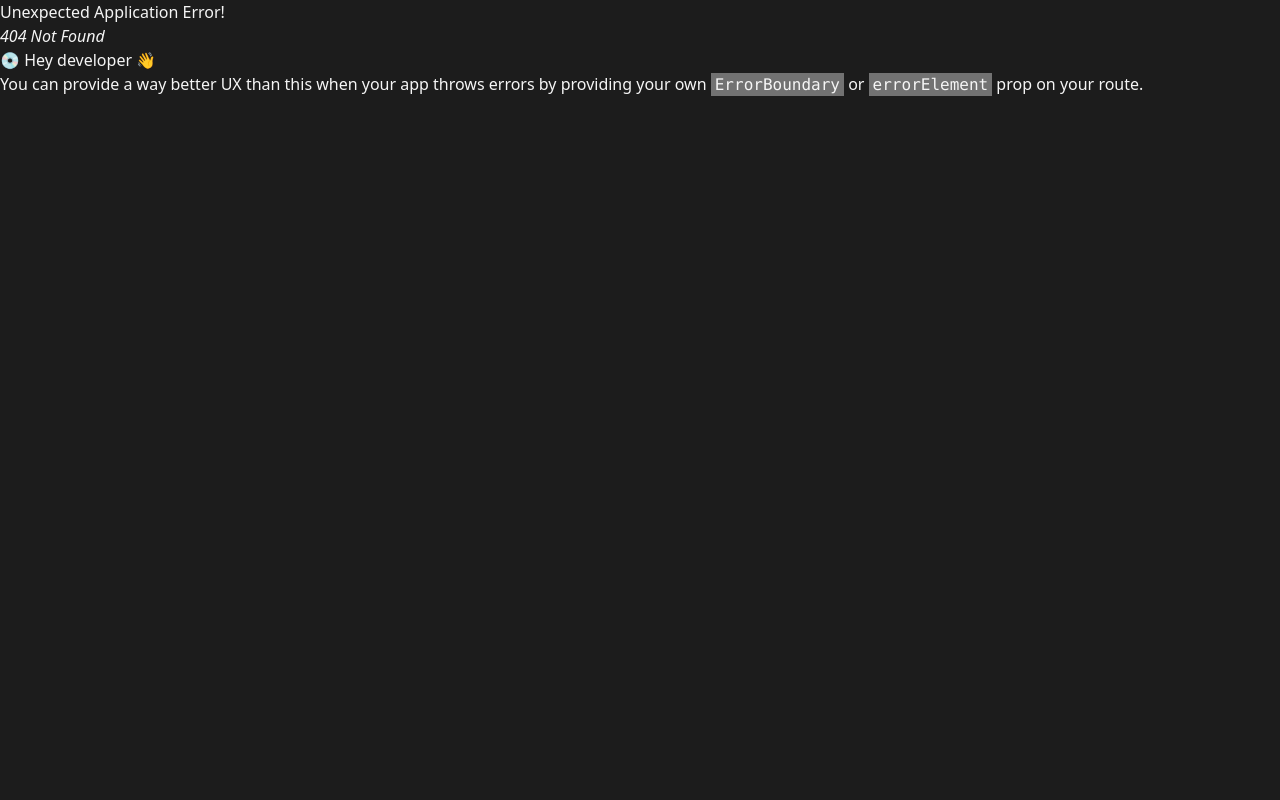
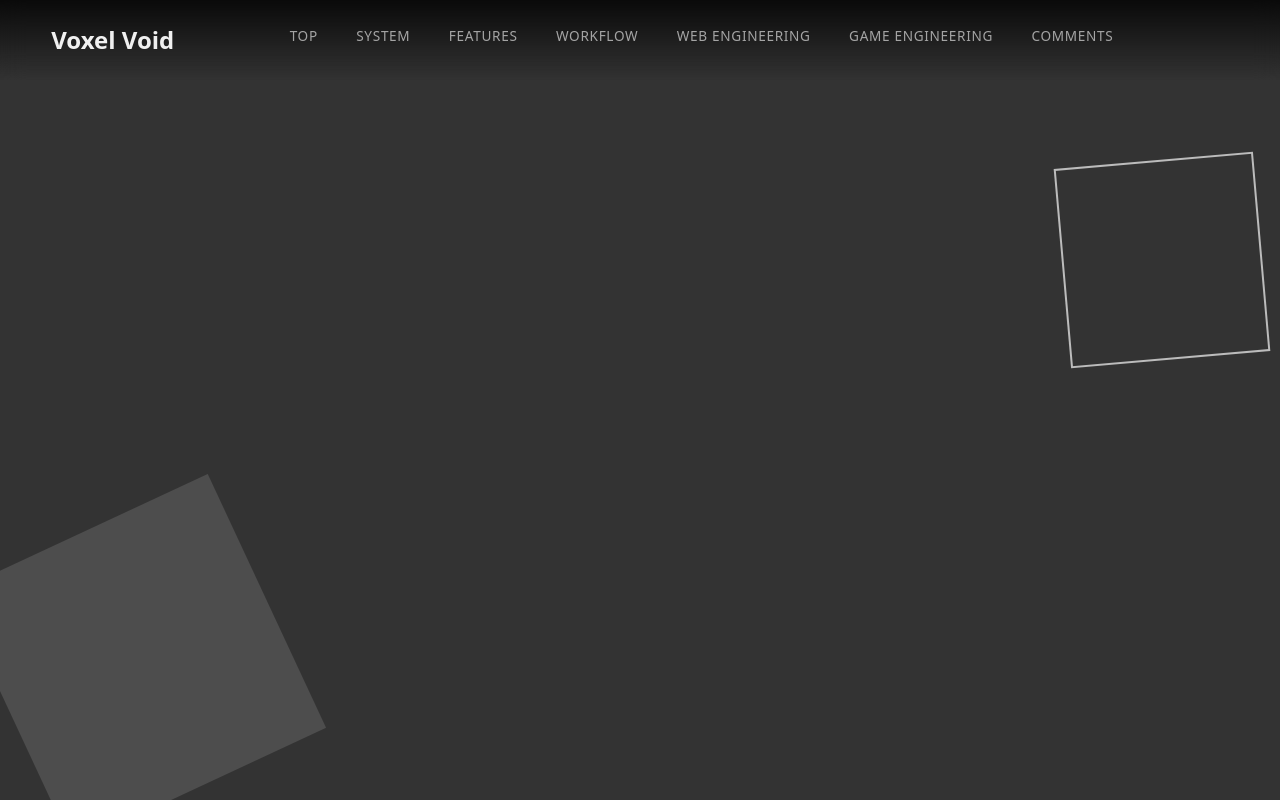
Before and after one commit to iwasi24k/web-repository, a React (Vite) app: page /detail in a window 1280 px wide. Before the commit this address had no page. Built offline with nearby package versions, Linux system fonts and the light colour scheme.

Commit message:
詳細ページ用の背景レイアウトを実装

```diff
--- /dev/null
+++ b/src/components/sections/development/GameEngineeringDetails.tsx
@@ -0,0 +1,5 @@
+const GameEngineeringDetails = () => {
+  return <div>Game Engineering Details Section</div>;
+};
+
+export default GameEngineeringDetails;
--- /dev/null
+++ b/src/components/sections/development/WebEngineeringDetails.tsx
@@ -0,0 +1,5 @@
+const WebEngineeringDetails = () => {
+  return <div>Web Engineering Details Section</div>;
+};
+
+export default WebEngineeringDetails;
--- /dev/null
+++ b/src/components/ui/BackgroundBlock.tsx
@@ -0,0 +1,40 @@
+import { VOID_COLORS } from "../../design/colors";
+
+type BackgroundBlockProps = {
+  position?: string;
+  size?: string;
+  rotation?: string;
+  color?: string;
+  borderColor?: string;
+  borderSize?: string;
+  className?: string;
+};
+
+const BackgroundBlock = ({
+  position,
+  size = "w-[5svh] h-[5svh]",
+  rotation,
+  color,
+  borderColor = VOID_COLORS.WHITE,
+  borderSize = "border-[1.5px] md:border-[0.25svh]",
+  className = "",
+}: BackgroundBlockProps) => {
+  const resolvedBorderColor =
+    borderColor !== undefined
+      ? borderColor
+      : color
+        ? undefined
+        : VOID_COLORS.WHITE;
+
+  return (
+    <div
+      className={`${position ?? ""} ${size} ${rotation ?? ""} ${borderSize} ${className}`}
+      style={{
+        backgroundColor: color,
+        borderColor: resolvedBorderColor,
+      }}
+    />
+  );
+};
+
+export default BackgroundBlock;
--- /dev/null
+++ b/src/components/world/details/DetailBackground.tsx
@@ -0,0 +1,30 @@
+import { VOID_COLORS } from "../../../design/colors";
+import BackgroundBlock from "../../ui/BackgroundBlock";
+
+const DetailBackground = () => {
+  return (
+    <>
+      <div
+        className="absolute inset-0 bg-linear-to-b -z-10"
+        style={{ backgroundColor: VOID_COLORS.GRAY_4 }}
+      />
+      <BackgroundBlock
+        position="fixed top-[70svh] md:top-[65vh] left-[5vw] md:left-0"
+        size="w-[200px] h-[200px] md:w-[35vh] md:h-[35vh]"
+        rotation="rotate-[65deg]"
+        color={VOID_COLORS.GRAY_3}
+        borderColor={VOID_COLORS.GRAY_3}
+        className="opacity-30 md:opacity-50"
+      />
+      <BackgroundBlock
+        position="fixed top-[15svh] md:top-[20vh] left-[75vw] md:left-[83vw]"
+        size="w-[150px] h-[150px] md:w-[25vh] md:h-[25vh]"
+        rotation="rotate-[20deg] md:rotate-[-5deg]"
+        borderSize="border-[2px] md:border-[0.3svh]"
+        className="opacity-30 md:opacity-70"
+      />
+    </>
+  );
+};
+
+export default DetailBackground;
--- /dev/null
+++ b/src/layouts/DetailLayout.tsx
@@ -0,0 +1,17 @@
+import { Outlet } from "react-router-dom";
+import DetailBackground from "../components/world/details/DetailBackground";
+
+const DetailLayout = () => {
+  return (
+    <section className="relative min-h-screen">
+      {/* Detail 専用背景 */}
+      <DetailBackground />
+
+      <main className="relative z-10 flex-1">
+        <Outlet />
+      </main>
+    </section>
+  );
+};
+
+export default DetailLayout;
--- a/src/layouts/MainLayout.tsx
+++ b/src/layouts/MainLayout.tsx
@@ -1,11 +1,9 @@
 import Header from "./Header";
-import { WorldBlocksLayer } from "../components/world/WorldBlocksLayer";
 import { Outlet } from "react-router-dom";
 
 const MainLayout = () => {
   return (
     <div className="min-h-screen flex flex-col text-void-white font-sans selection:bg-void-purple selection:text-white">
-      <WorldBlocksLayer />
 
       <main className="flex-1 relative">
         <Outlet />
--- a/src/pages/Home.tsx
+++ b/src/pages/Home.tsx
@@ -3,6 +3,7 @@ import WorldSection from "../components/world/WorldSection";
 import Footer from "../components/sections/Footer";
 import TextTitle from "../components/ui/TextTitle";
 import { HOME_SECTIONS_DATA } from "../components/sections/HomeSections";
+import { WorldBlocksLayer } from "../components/world/WorldBlocksLayer";
 
 // CSS変数定義
 const FOOTER_COLOR = "#0a0a0a";
@@ -10,6 +11,8 @@ const FOOTER_COLOR = "#0a0a0a";
 const Home = () => {
   return (
     <div>
+      <WorldBlocksLayer />
+
       {/* Hero Section */}
       <HeroSection />
 
```
Also changed, not shown: src/main.tsx (+15 -8 lines).
